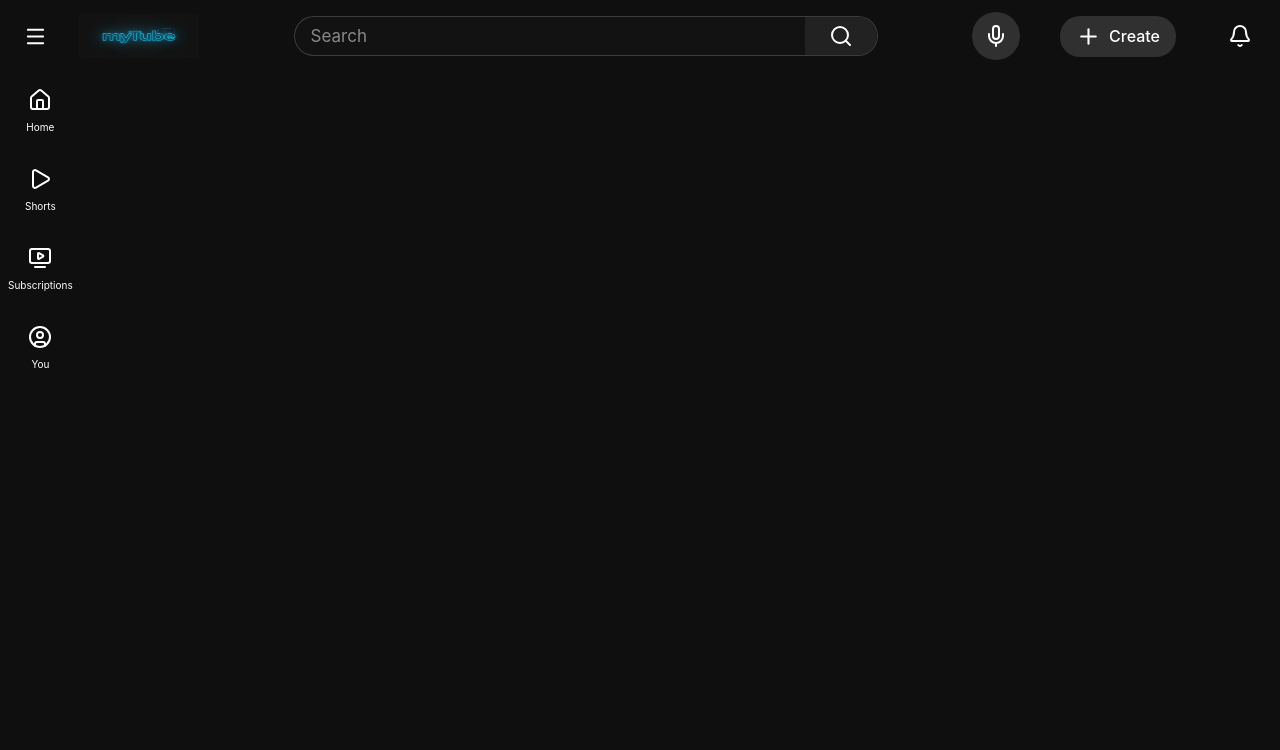
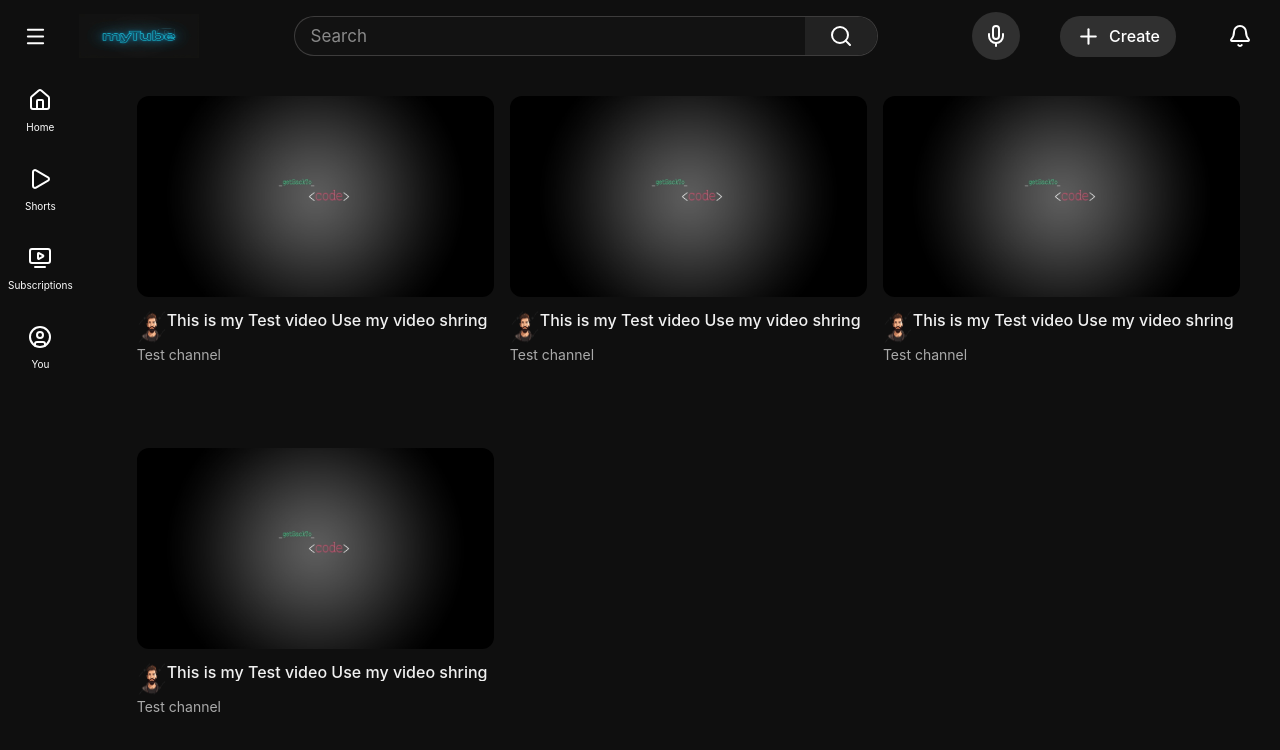
Before and after one commit to Hasnain-laghari-007/youtube, a React (Vite) app in the folder youtube-Frontend/: page / in a window 1280 px wide. Shown: the top 750 px of the page. Built offline with nearby package versions, Linux system fonts and the light colour scheme; no server answers.

Commit message:
working on cardcomponent and cardcomponentskeletion

```diff
--- a/youtube-Frontend/src/components/common/CardComponent.jsx
+++ b/youtube-Frontend/src/components/common/CardComponent.jsx
@@ -1,12 +1,24 @@
 import thumbnail from "../../assets/thumbnail.jpg"
+import avatar from "../../assets/avatar.png"
 
 const CardComponent = () => {
     return (
         <div className="flex flex-col">
-            <img className="aspect-video w-full object-cover" src={thumbnail} alt="thumbnail" />
-            <div className="desc">
+            <img className="aspect-video w-full object-cover rounded-xl" src={thumbnail} alt="thumbnail" />
 
+            <div className="desc mt-3 flex">
+
+                <div className="avatar w-9 h-9 rounded-[50%]">
+                    <img className="w-full h-full" src={avatar} alt="avatar" />
+                </div>
+
+                <p className="videoTitle h-5 text-[16px]/[22px] font-medium text-[#f1f1f1] overflow-hidden text-ellipsis line-clamp-2">
+                    This is my Test video Use my video shring app free!
+                </p>
             </div>
+            <span className="channel text-[14px] leading-5 font-normal text-[#aaaaaa]">
+                    Test channel
+                </span>
         </div>
     )
 }
--- /dev/null
+++ b/youtube-Frontend/src/components/common/CardComponentSkeletion.jsx
@@ -0,0 +1,21 @@
+
+const CardComponentSkeletion = () => {
+    return (
+        <div className="flex flex-col animate-pulse">
+            <img className="aspect-video w-full object-cover rounded-xl bg-[]" src="" alt="thumbnail" />
+            <div className="desc mt-3 flex gap-x-3">
+
+                <div className="avatar w-9 h-9 rounded-[50%]">
+                </div>
+
+                <p className="videoTitle h-5 text-[16px]/[22px] font-medium text-[#0f0f0f] overflow-hidden text-ellipsis line-clamp-2">
+                </p>
+                <span className="channel text-[14px] leading-5 font-normal text-[#606060]">
+                </span>
+
+            </div>
+        </div>
+    )
+}
+
+export default CardComponentSkeletion
--- a/youtube-Frontend/src/pages/Home.jsx
+++ b/youtube-Frontend/src/pages/Home.jsx
@@ -1,8 +1,18 @@
+import CardComponent from "../components/common/CardComponent.jsx"
+
 const Home = () => {
-  const videos = [1,2,3,4,5,6]
+  const videos = [{ id: Math.random() }, { id: Math.random() }, { id: Math.random() }, { id: Math.random() }]
+  async function delay(){
+    await fetch(setTimeout(()=>{},3000))
+  }
+  delay()
   return (
-    <div className="h-full w-full p-10 grid grid-cols-[repeat(auto-fill,minmax(300px,1fr))] gap-4">
-
+    <div className="h-full w-full p-10 grid grid-cols-[repeat(auto-fill,minmax(300px,1fr))] gap-x-4 gap-y-10">
+      {
+        videos.map((video)=>(
+          <CardComponent key={video.id}/>
+        ))
+      }
     </div>
   )
 }
```
Also changed, not shown: youtube-Frontend/src/assets/avatar.png (added).
